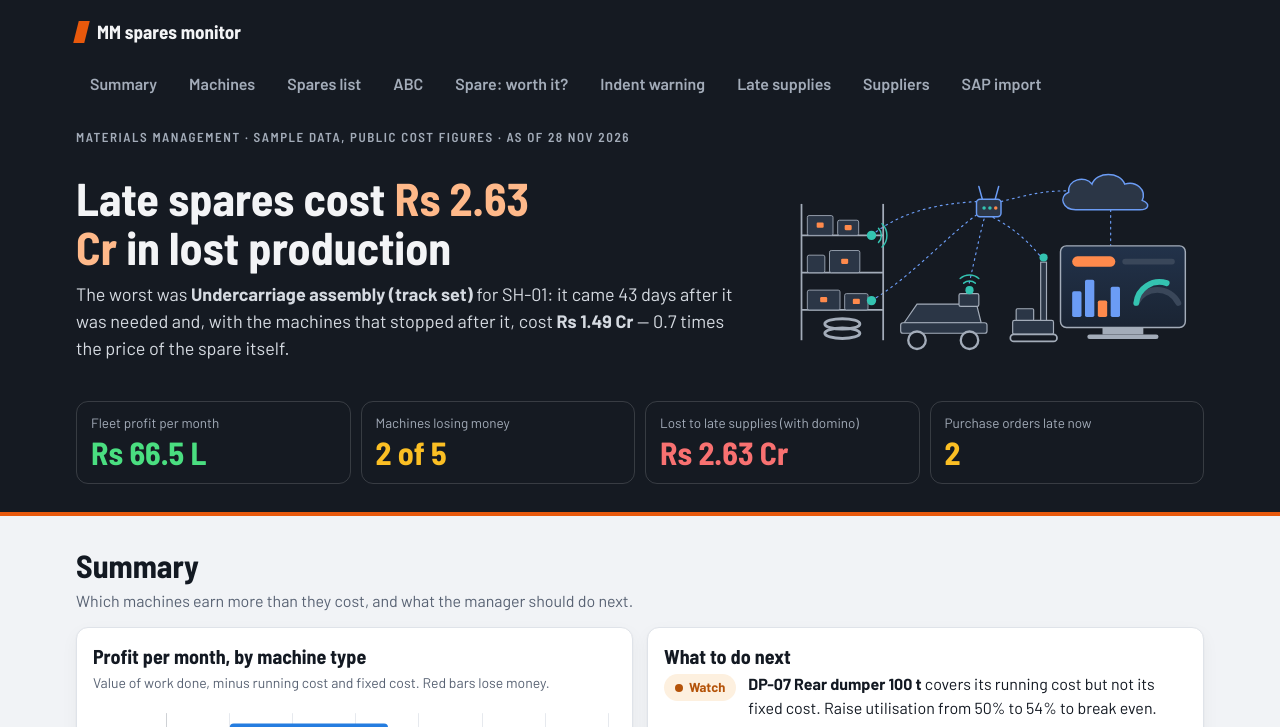
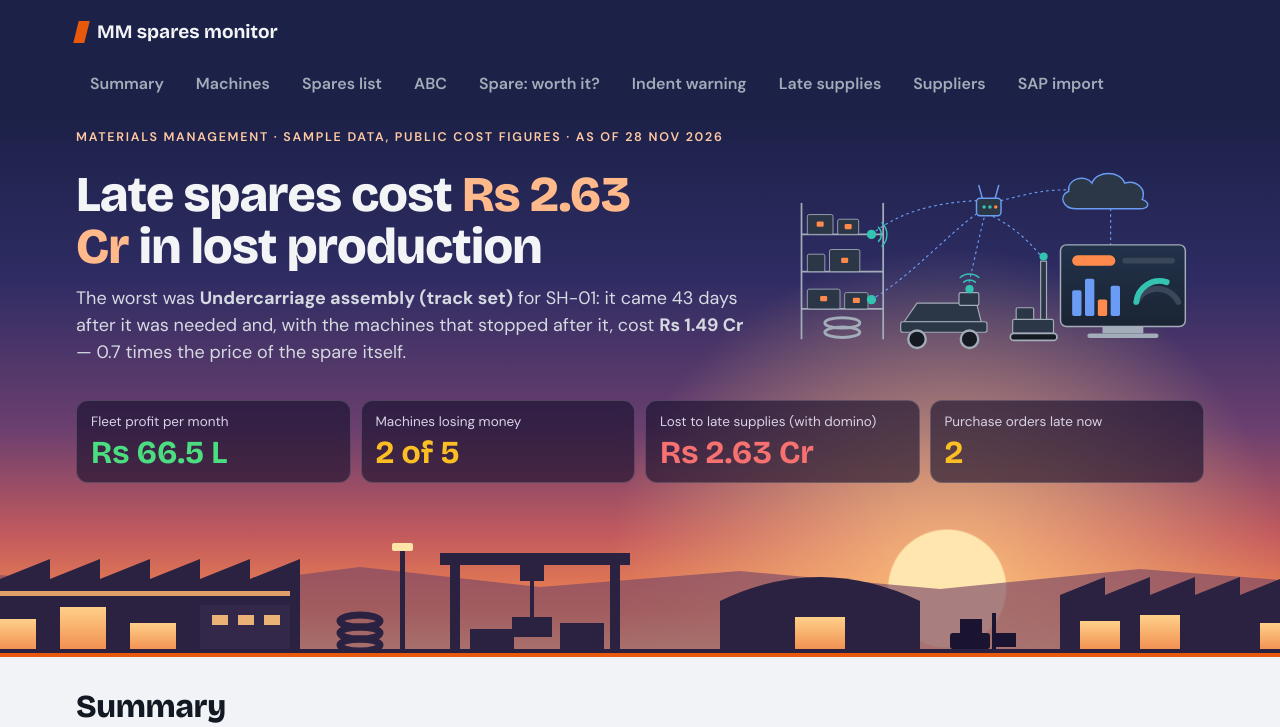
Before and after one commit to gujjumanojkumar-collab/mcl-materialsmanagement, a plain HTML site: page index.html in a window 1280 px wide. Shown: the top 727 px of the page. Drawn offline with nearby package versions, Linux system fonts and the light colour scheme.

Commit message:
Sunrise header with stores-yard skyline; Bricolage Grotesque and DM Sans fonts
Co-Authored-By: Claude Opus 5.5 <noreply@anthropic.com>
Claude-Session: https://claude.ai/code/session_019Vh33oTDT4w1KmsPHSyWrQ

```diff
--- a/index.html
+++ b/index.html
@@ -6,7 +6,8 @@
 <title>MM machine and spares monitor</title>
 <meta name="description" content="Materials Management dashboard: is each machine profitable, is a big spare worth buying, and what do late supplies cost in lost production. Records are made up; costs and rates come from public sources.">
 <link rel="preconnect" href="https://fonts.googleapis.com">
-<link rel="stylesheet" href="https://fonts.googleapis.com/css2?family=Barlow:wght@400;600;700&family=Barlow+Semi+Condensed:wght@600;700&display=swap">
+<link rel="preconnect" href="https://fonts.gstatic.com" crossorigin>
+<link rel="stylesheet" href="https://fonts.googleapis.com/css2?family=Bricolage+Grotesque:wght@400;600;700;800&family=DM+Sans:wght@400;500;600;700&display=swap">
 <link rel="stylesheet" href="style.css">
 </head>
 <body>
--- a/mm.js
+++ b/mm.js
@@ -195,6 +195,7 @@ function chartColors() {
   return { c1: cssVar('--c1'), c2: cssVar('--c2'), neg: cssVar('--neg'), grid: cssVar('--grid'), ink: cssVar('--muted') };
 }
 function baseOpts(col) {
+  if (window.Chart && Chart.defaults && Chart.defaults.font) Chart.defaults.font.family = "'DM Sans', Arial, sans-serif";
   return {
     responsive: true, maintainAspectRatio: false, animation: false,
     interaction: { mode: 'nearest', intersect: false },
--- a/style.css
+++ b/style.css
@@ -8,8 +8,8 @@
   --safety:#e8590c;
   --ok:#15803d; --ok-bg:#e6f4ea; --warn:#b45309; --warn-bg:#fdf0df; --bad:#c0262d; --bad-bg:#fbe8e9;
   --c1:#257de0; --c2:#f47230; --c3:#00b894; --neg:#ec4647; --grid:#e6e9ee;
-  --f-head:"Barlow Semi Condensed","Arial Narrow",Arial,sans-serif;
-  --f-body:"Barlow",Arial,Helvetica,sans-serif;
+  --f-head:"Bricolage Grotesque","Arial Narrow",Arial,sans-serif;
+  --f-body:"DM Sans",Arial,Helvetica,sans-serif;
   --r:12px; --r-sm:8px;
   --shadow:0 1px 2px #0f172a0d,0 6px 18px #0f172a0b;
   color-scheme:light;
@@ -39,7 +39,7 @@ h3{font-family:var(--f-head);font-size:20px;margin:0 0 4px;line-height:1.2}
 p{margin:0 0 10px}
 
 /* Header (same on every page) */
-.top{background:var(--band);color:var(--band-ink)}
+.top{background:#1C2148;color:var(--band-ink)}
 .top .wrap{display:flex;align-items:center;justify-content:space-between;gap:8px 12px;flex-wrap:wrap;padding-block:10px}
 .brand{display:flex;align-items:center;gap:10px;font-family:var(--f-head);font-weight:700;font-size:19px;text-decoration:none;color:inherit;min-height:44px}
 .brand i{width:11px;height:22px;background:var(--safety);display:inline-block;transform:skewX(-14deg)}
@@ -48,10 +48,15 @@ p{margin:0 0 10px}
 .menu a:hover{color:var(--band-ink);background:#ffffff14}
 
 /* Hero */
-.hero{background:var(--band);color:var(--band-ink);border-bottom:4px solid var(--safety)}
-.hero .wrap{padding-block:12px 28px}
-.eyebrow{font-family:var(--f-head);text-transform:uppercase;letter-spacing:.12em;font-size:13px;color:var(--band-muted);font-weight:600}
-h1{font-family:var(--f-head);font-weight:700;font-size:clamp(28px,5vw,46px);line-height:1.06;margin:8px 0 10px;text-wrap:balance}
+/* Sunrise over the stores yard: sky gradient, sun glow, warehouse skyline (images/hero-skyline.svg) */
+.hero{color:var(--band-ink);border-bottom:4px solid var(--safety);
+  background:
+    url(images/hero-skyline.svg) center bottom / 1600px 170px repeat-x,
+    radial-gradient(circle at 74% 88%, #FFE6AE 0, #FFE6AE 58px, rgba(255,200,130,.7) 60px, rgba(255,154,85,0) 340px),
+    linear-gradient(180deg,#1C2148 0%,#2E2C63 30%,#6A3F6F 58%,#C25A5E 78%,#EE8550 92%,#FFC37C 100%)}
+.hero .wrap{padding-block:12px 170px}
+.eyebrow{font-family:var(--f-body);text-transform:uppercase;letter-spacing:.14em;font-size:12.5px;color:#FFC9A3;font-weight:600}
+h1{font-family:var(--f-head);font-weight:800;font-size:clamp(30px,5.2vw,50px);line-height:1.04;letter-spacing:-.015em;margin:8px 0 12px;text-wrap:balance}
 h1 .hl{color:#ffb98a}
 .lede{font-size:clamp(16px,2vw,18px);max-width:66ch;color:var(--band-text);margin:0}
 .kpis{display:grid;grid-template-columns:repeat(4,minmax(0,1fr));gap:10px;margin-top:20px}
@@ -59,6 +64,13 @@ h1 .hl{color:#ffb98a}
 .kpi .l{font-size:13.5px;color:var(--band-muted);line-height:1.3}
 .kpi .v{font-family:var(--f-head);font-size:clamp(24px,3.4vw,32px);font-weight:700;line-height:1.1;margin-top:4px}
 .kpi .v.bad{color:#f87171}.kpi .v.ok{color:#4ade80}.kpi .v.warn{color:#fbbf24}
+
+/* Key figures on dark glass so they read over the orange sky */
+.hero .kpi{background:rgba(22,16,44,.62);border-color:rgba(255,255,255,.16);-webkit-backdrop-filter:blur(6px);backdrop-filter:blur(6px)}
+.hero .kpi .l{color:#D9D2E6}
+h2{font-weight:800;letter-spacing:-.01em}
+h3{font-weight:700}
+@media (max-width:640px){.hero{background-size:1100px 117px,auto,auto}.hero .wrap{padding-bottom:120px}}
 
 /* Hero: headline beside the IoT drawing */
 .hero-top{display:grid;grid-template-columns:minmax(0,1fr) minmax(0,420px);gap:12px 32px;align-items:center}
```
Also changed, not shown: images/hero-skyline.svg (added), 1 other file.
